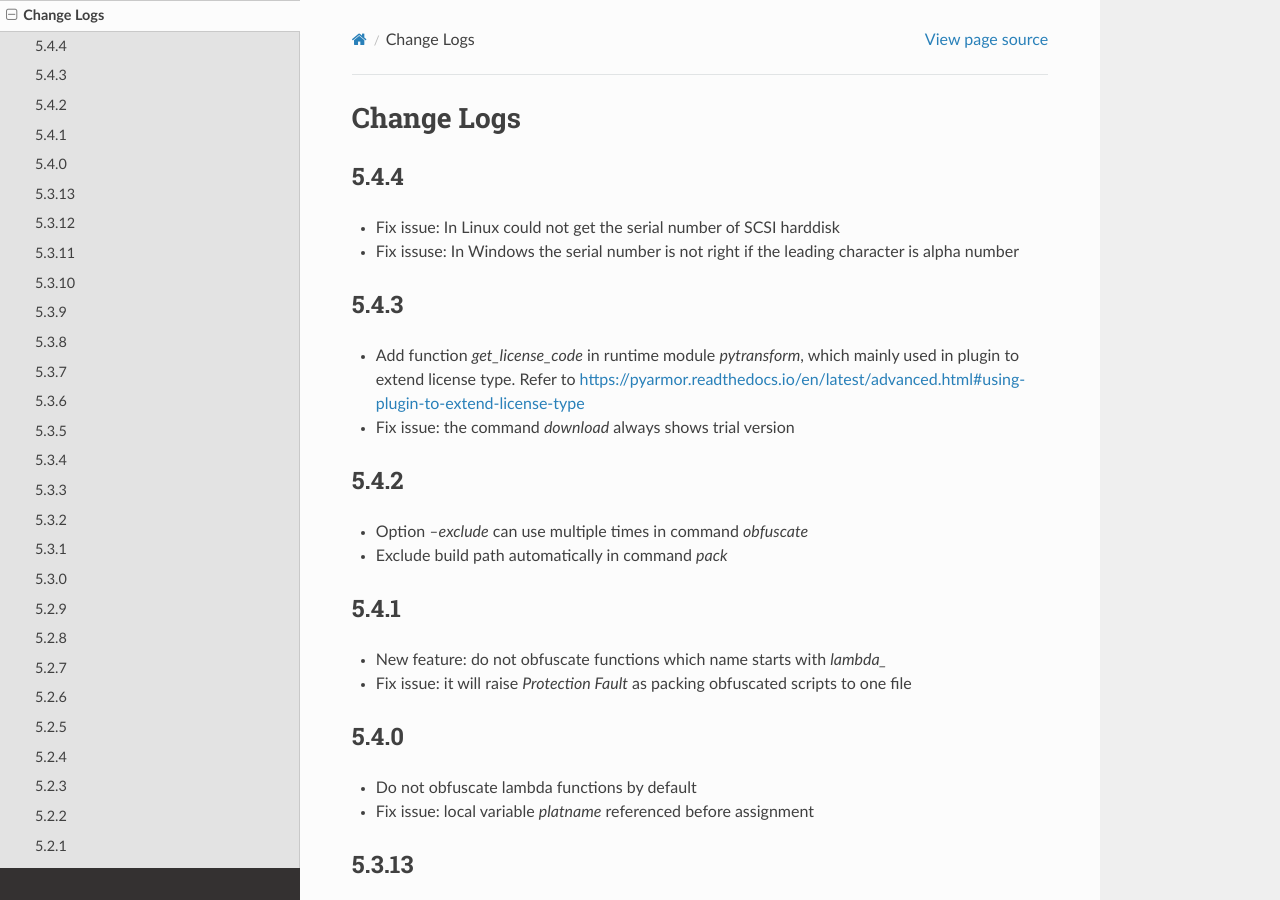
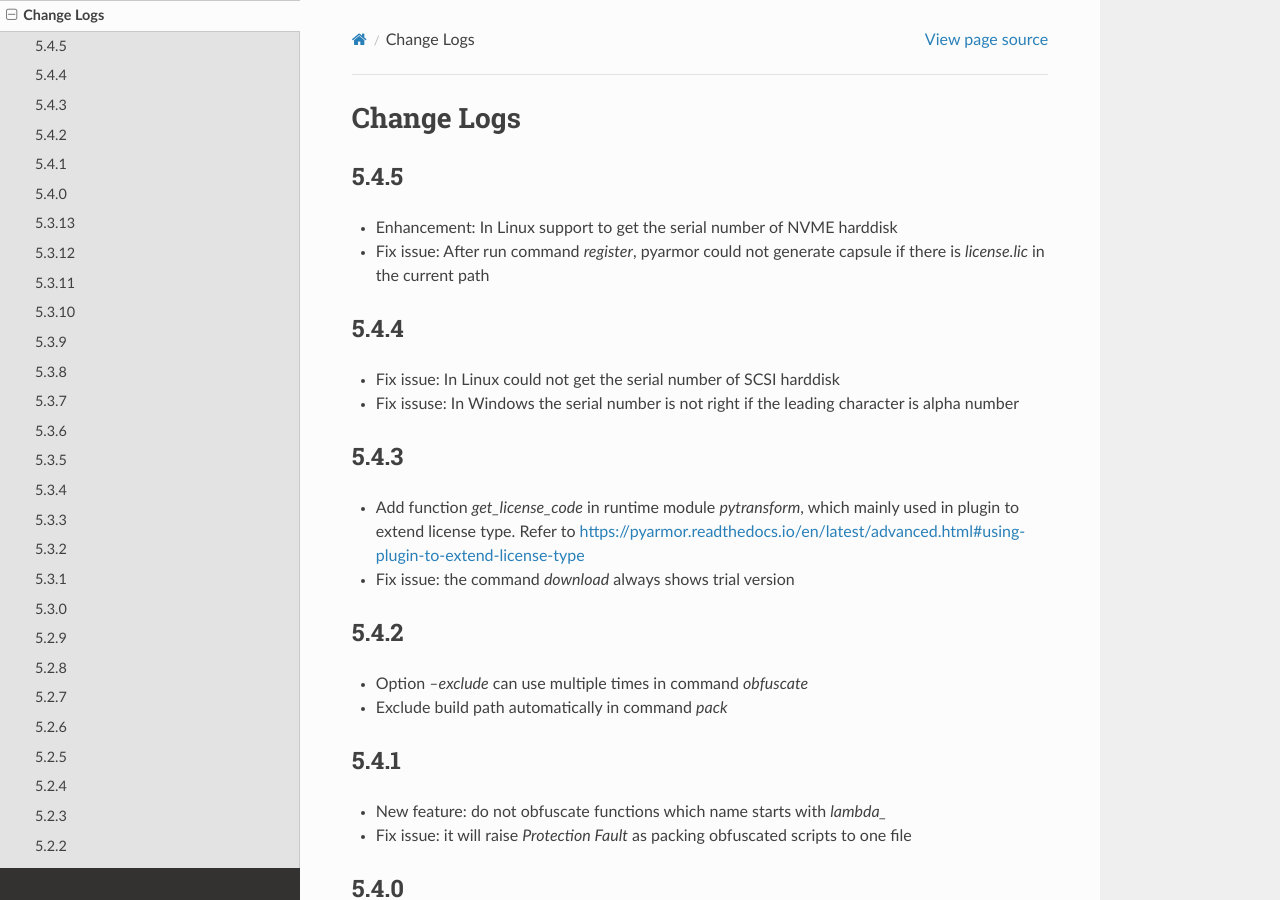
Before and after one commit to dashingsoft/pyarmor, a Sphinx documentation site: the page built from docs/change-logs.rst, in a window 1280 px wide and 900 px high. Built offline with Sphinx 7.4.7 and the Read the Docs theme 2.0.0, drawn with Linux system fonts in a browser that asks for light colours.

Commit message:
Add change logs

```diff
--- a/docs/change-logs.rst
+++ b/docs/change-logs.rst
@@ -2,6 +2,11 @@
 
 Change Logs
 ===========
+
+5.4.5
+-----
+* Enhancement: In Linux support to get the serial number of NVME harddisk
+* Fix issue: After run command `register`, pyarmor could not generate capsule if there is `license.lic` in the current path
 
 5.4.4
 -----
```
Also changed, not shown: 1 other file.
